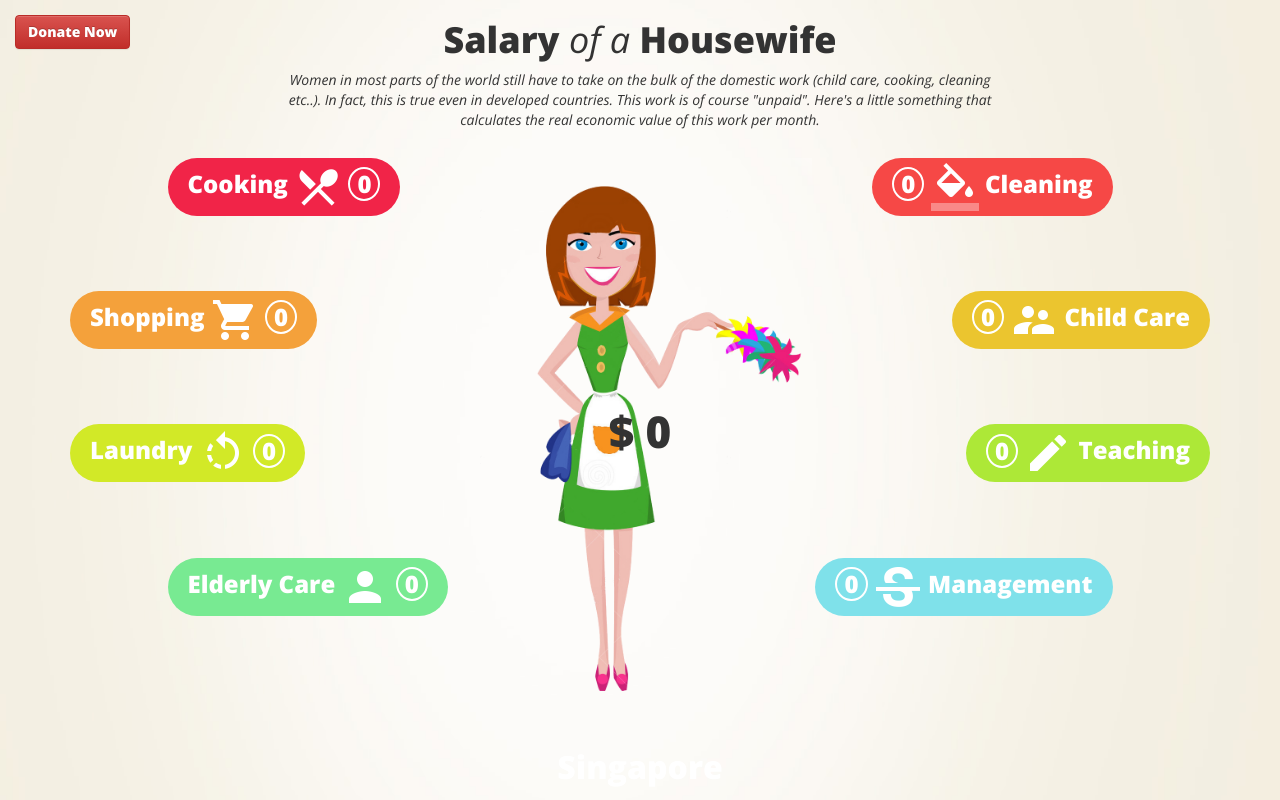
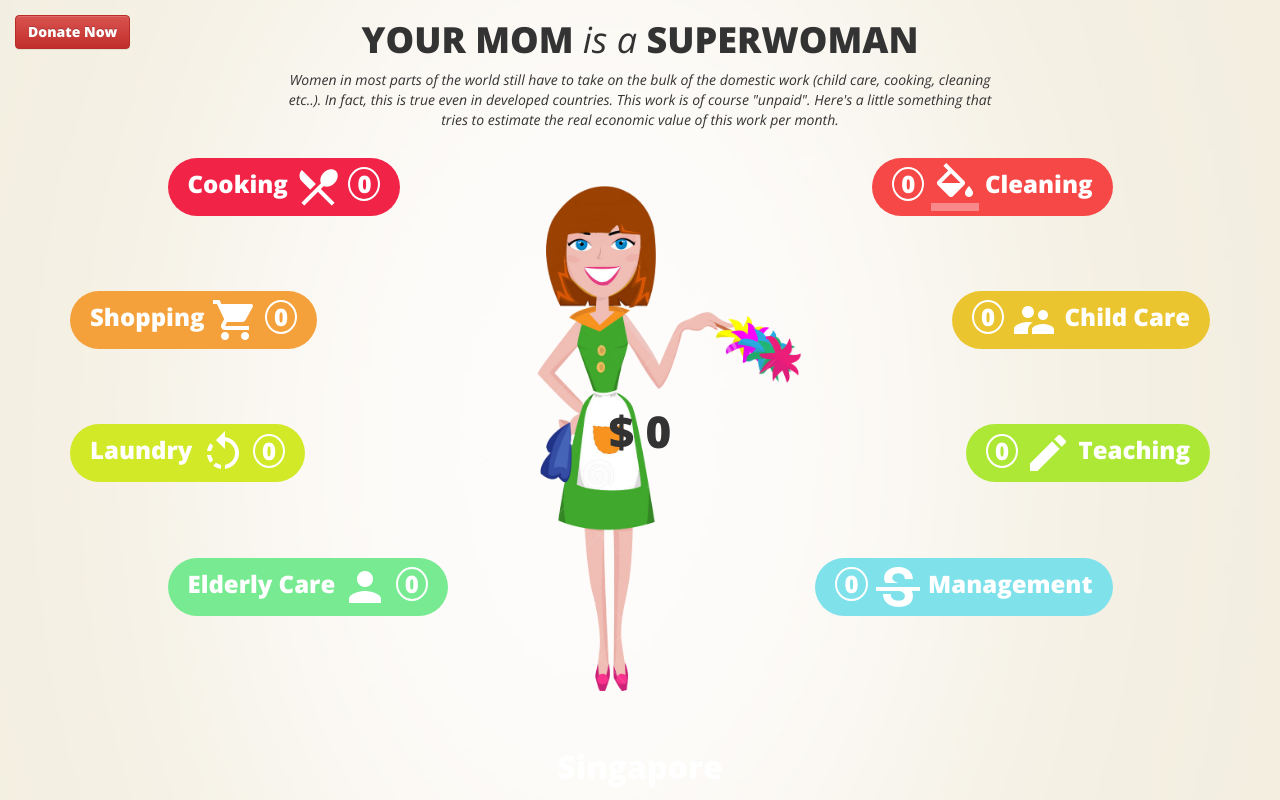
Before and after one commit to allwinpb/whatsmyvalue, a website: page index.html in a window 1280 px wide. Drawn offline with nearby package versions, Linux system fonts and the light colour scheme.

Commit message:
Word change

```diff
--- a/index.html
+++ b/index.html
@@ -24,7 +24,7 @@
 	      </div>
 	      <div class="modal-body">
 					<p>Thank you so much for donating! We made this little tool just to show how much we should appreciate our moms and wives for making sure our lives function.</p>
-					<p>Unfortunately they are almost never given the deserved amount of respect for their work. You can change that. Donate to AWARE Singapore!</p>
+					<p>Unfortunately they are almost never given the respect they deserve for the work they do. You can change that. Donate to AWARE Singapore!</p>
 					<form class="form">
 					  <div class="form-group">
 					    <label class="sr-only" for="inputAmount">Amount (in dollars)</label>
@@ -88,10 +88,10 @@
 	<div class="container">
 		<div class="row">
 			<div class="col-xs-12 text-center">
-				<h1>Salary <i>of a</i> Housewife</h1>
+				<h1>YOUR MOM <i>is a</i> SUPERWOMAN</h1>
 				<p style="margin-left:15em; margin-right:15em; margin-bottom:2em">
 					Women in most parts of the world still have to take on the
-					bulk of the domestic work (child care, cooking, cleaning etc..). In fact, this is true even in developed countries. This work is of course "unpaid". Here's a little something that calculates the real economic value of this work per month.
+					bulk of the domestic work (child care, cooking, cleaning etc..). In fact, this is true even in developed countries. This work is of course "unpaid". Here's a little something that tries to estimate the real economic value of this work per month.
 				</p>
 			</div>
 		</div>
@@ -111,7 +111,6 @@
 							<img  src="assets/img/icons/add.png" height="48" width="48" onclick="increment('#badge1')">
 							<img  src="assets/img/icons/remove.png" height="48" width="48" onclick="decrement('#badge1')">
 						</div>
-
 					</div>
 					<div class="button-field pull-right" id="button_field_2">
 						<span class="badge" id="badge2">0</span>
```
